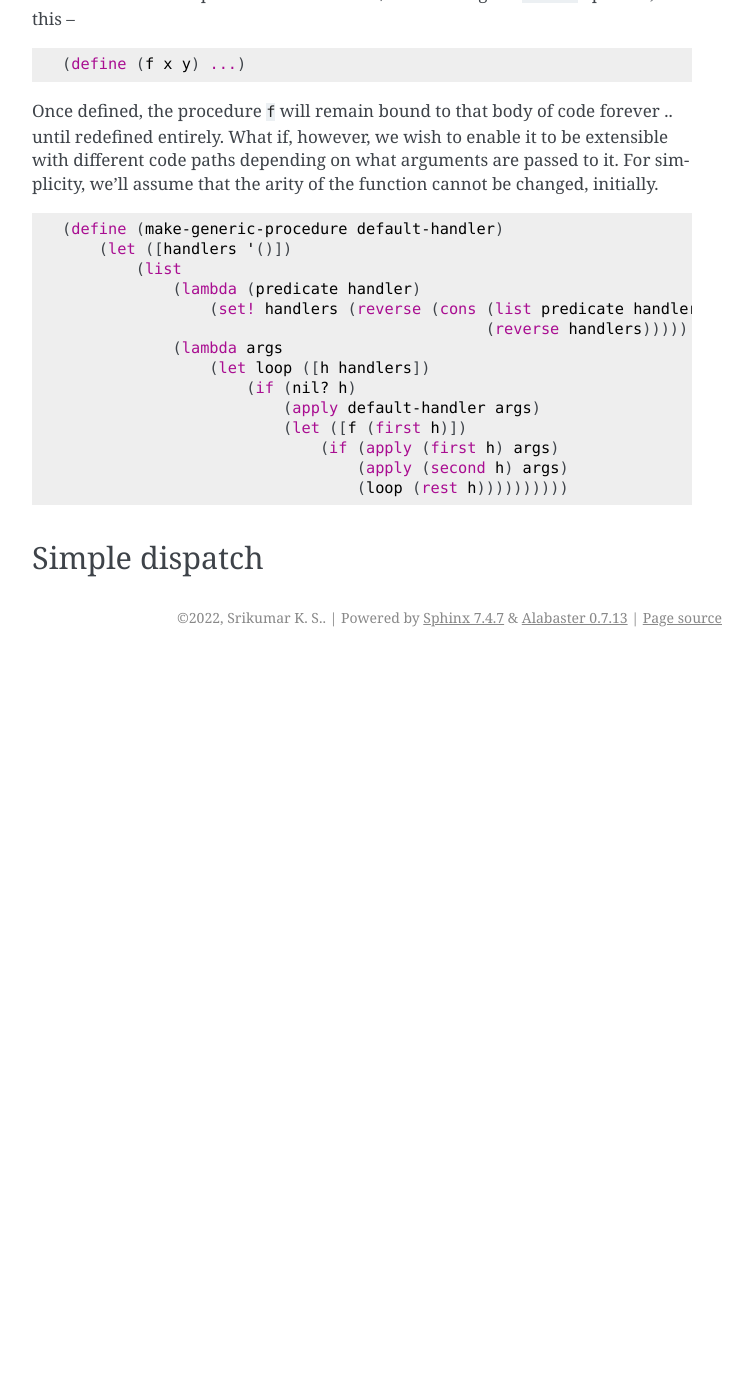
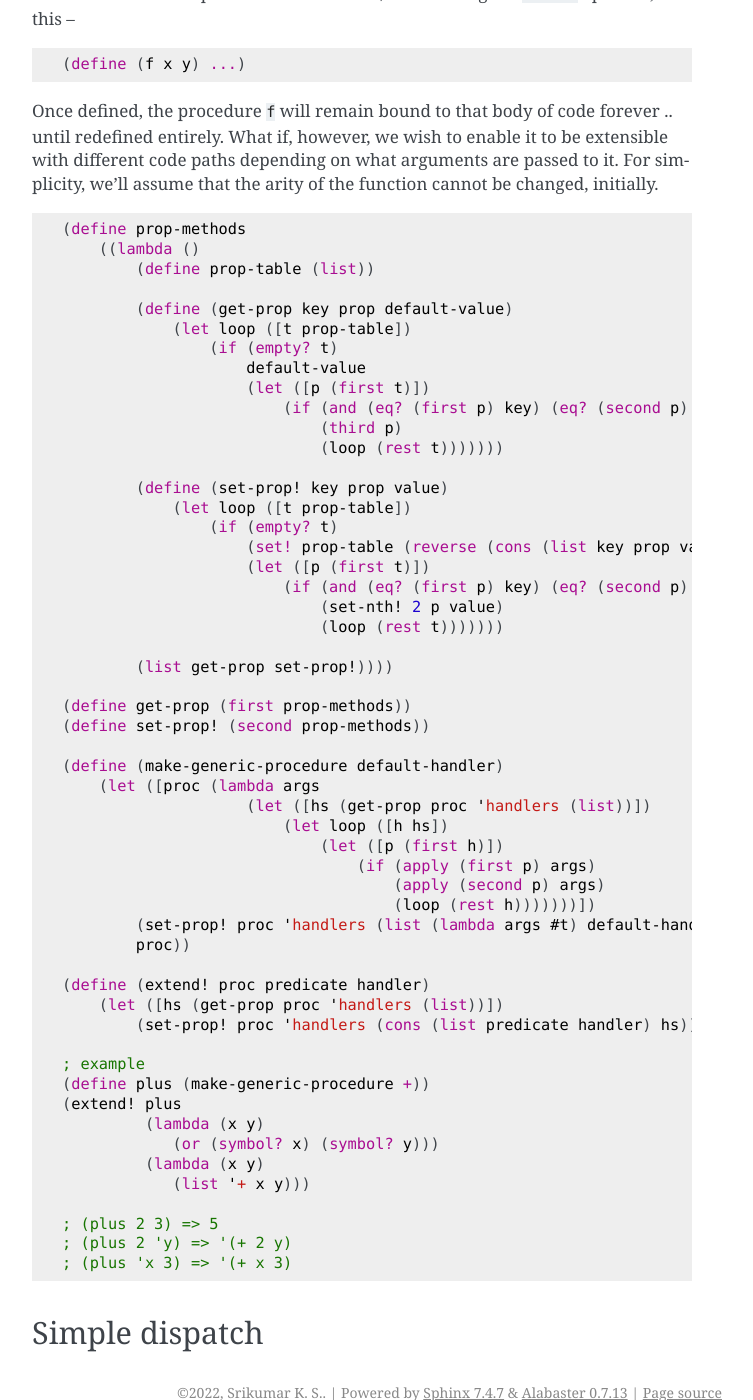
Before and after one commit to kreauniv/comp308, a Sphinx documentation site: the page built from source/dispatch.rst, in a window 1280 px wide and 1400 px high, scrolled down 1696 px. Shown: the whole window, without its empty margins (388-1141 px from the left). Built offline with Sphinx 7.4.7, drawn with Linux system fonts in a browser that asks for light colours; before the commit the page ends 2353 px from its top, so only the background shows below that.

Commit message:
WIP: Basic impl of extensible generic procedures.

```diff
--- a/source/dispatch.rst
+++ b/source/dispatch.rst
@@ -74,21 +74,59 @@ arity of the function cannot be changed, initially.
 
 .. code:: racket
 
+    (define prop-methods
+        ((lambda ()
+            (define prop-table (list))
+
+            (define (get-prop key prop default-value)
+                (let loop ([t prop-table])
+                    (if (empty? t)
+                        default-value
+                        (let ([p (first t)])
+                            (if (and (eq? (first p) key) (eq? (second p) prop))
+                                (third p)
+                                (loop (rest t)))))))
+
+            (define (set-prop! key prop value)
+                (let loop ([t prop-table])
+                    (if (empty? t)
+                        (set! prop-table (reverse (cons (list key prop value) (reverse prop-table))))
+                        (let ([p (first t)])
+                            (if (and (eq? (first p) key) (eq? (second p) prop))
+                                (set-nth! 2 p value)
+                                (loop (rest t)))))))
+
+            (list get-prop set-prop!))))
+
+    (define get-prop (first prop-methods))
+    (define set-prop! (second prop-methods))
+
     (define (make-generic-procedure default-handler)
-        (let ([handlers '()])
-            (list
-                (lambda (predicate handler)
-                    (set! handlers (reverse (cons (list predicate handler)
-                                                  (reverse handlers)))))
-                (lambda args
-                    (let loop ([h handlers])
-                        (if (nil? h)
-                            (apply default-handler args)
-                            (let ([f (first h)])
-                                (if (apply (first h) args)
-                                    (apply (second h) args)
-                                    (loop (rest h))))))))))
+        (let ([proc (lambda args
+                        (let ([hs (get-prop proc 'handlers (list))])
+                            (let loop ([h hs])
+                                (let ([p (first h)])
+                                    (if (apply (first p) args)
+                                        (apply (second p) args)
+                                        (loop (rest h)))))))])
+            (set-prop! proc 'handlers (list (lambda args #t) default-handler))
+            proc))
 
+    (define (extend! proc predicate handler)
+        (let ([hs (get-prop proc 'handlers (list))])
+            (set-prop! proc 'handlers (cons (list predicate handler) hs))))
+
+    ; example
+    (define plus (make-generic-procedure +))
+    (extend! plus
+             (lambda (x y)
+                (or (symbol? x) (symbol? y)))
+             (lambda (x y)
+                (list '+ x y)))
+
+    ; (plus 2 3) => 5
+    ; (plus 2 'y) => '(+ 2 y)
+    ; (plus 'x 3) => '(+ x 3)
 
 Simple dispatch
 ---------------
```
